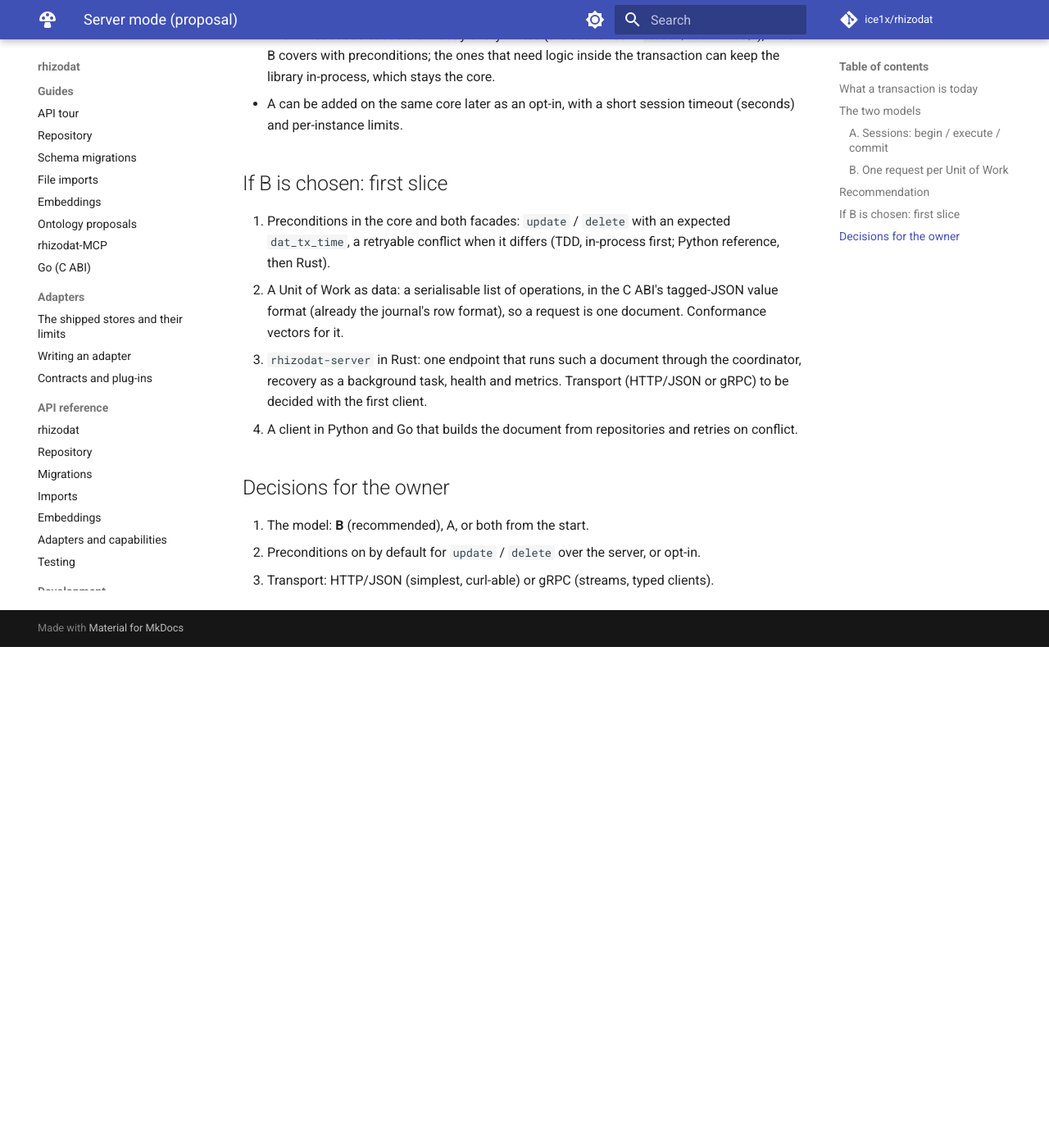
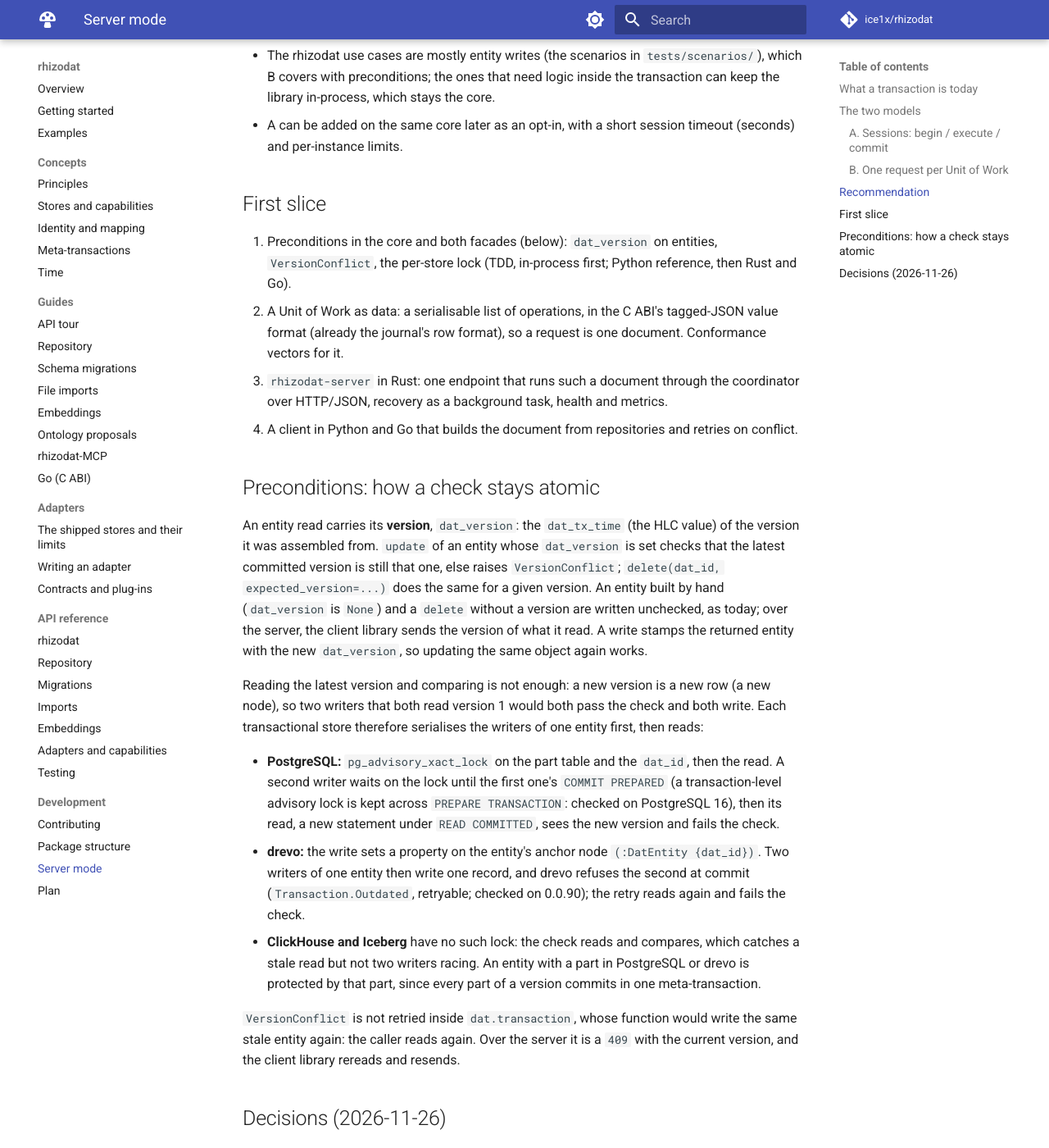
Before and after one commit to ice1x/rhizodat, an MkDocs documentation site: the page built from docs/development/server.md, in a window 1280 px wide and 1400 px high, scrolled down 1953 px. Shown: the whole window at 82% size. Built offline with MkDocs 1.6.1 and Material for MkDocs 9.7.7, drawn with Linux system fonts in a browser that asks for light colours; comment, search, counter and statistics services are not loaded; before the commit the page ends 2742 px from its top, so only the background shows below that; some of the changed text lies outside the part shown.

Commit message:
Docs: server mode decided; how a version precondition stays atomic
The owner decided the server's transaction model on 2026-11-26: one
request per Unit of Work (model B), preconditions on by default, HTTP/JSON.

docs/development/server.md:
- status "decided", the decisions section replaces the open questions,
  and the first slice is the build order (transport settled);
- new section on preconditions: entities carry dat_version (the HLC
  dat_tx_time of the version read); update checks it, delete takes
  expected_version; VersionConflict is not retried inside
  dat.transaction (the caller rereads), and is a 409 over the server.
- Why reading and comparing is not enough (a new version is a new row,
  so two writers from version 1 both pass), and the per-store lock that
  serialises writers of one entity first:
  - PostgreSQL: pg_advisory_xact_lock, kept across PREPARE TRANSACTION
    until COMMIT PREPARED (probed on the compose PostgreSQL 16);
  - drevo: a property set on the entity's DatEntity anchor, so two
    writers conflict at commit (Transaction.Outdated, probed on 0.0.90);
  - ClickHouse/Iceberg: compare only; protected through a PostgreSQL or
    drevo part of the same entity.

docs/plan.md links the decision; mkdocs.yml drops "(proposal)".

```diff
--- a/docs/development/server.md
+++ b/docs/development/server.md
@@ -1,8 +1,9 @@
-# Server mode: the transaction model (proposal)
+# Server mode: the transaction model
 
-Status: **proposal, for the owner's decision**. Nothing here is built yet. It
-settles the open question in the [plan](../plan.md#server-mode-after-v01):
-how a client's transaction runs over the network.
+Status: **decided 2026-11-26** (model B, preconditions on by default,
+HTTP/JSON); being built in the order of the first slice below. It settles the
+open question in the [plan](../plan.md#server-mode-after-v01): how a client's
+transaction runs over the network.
 
 ## What a transaction is today
 
@@ -85,23 +86,61 @@ and answers with the outcome.
 - A can be added on the same core later as an opt-in, with a short session
   timeout (seconds) and per-instance limits.
 
-## If B is chosen: first slice
+## First slice
 
-1. Preconditions in the core and both facades: `update` / `delete` with an
-   expected `dat_tx_time`, a retryable conflict when it differs (TDD, in-process
-   first; Python reference, then Rust).
+1. Preconditions in the core and both facades (below): `dat_version` on
+   entities, `VersionConflict`, the per-store lock (TDD, in-process first;
+   Python reference, then Rust and Go).
 2. A Unit of Work as data: a serialisable list of operations, in the C ABI's
    tagged-JSON value format (already the journal's row format), so a request is
    one document. Conformance vectors for it.
 3. `rhizodat-server` in Rust: one endpoint that runs such a document through the
-   coordinator, recovery as a background task, health and metrics. Transport
-   (HTTP/JSON or gRPC) to be decided with the first client.
+   coordinator over HTTP/JSON, recovery as a background task, health and
+   metrics.
 4. A client in Python and Go that builds the document from repositories and
    retries on conflict.
 
-## Decisions for the owner
+## Preconditions: how a check stays atomic
 
-1. The model: **B** (recommended), A, or both from the start.
-2. Preconditions on by default for `update` / `delete` over the server, or
-   opt-in.
-3. Transport: HTTP/JSON (simplest, curl-able) or gRPC (streams, typed clients).
+An entity read carries its **version**, `dat_version`: the `dat_tx_time` (the
+HLC value) of the version it was assembled from. `update` of an entity whose
+`dat_version` is set checks that the latest committed version is still that
+one, else raises `VersionConflict`; `delete(dat_id, expected_version=...)`
+does the same for a given version. An entity built by hand (`dat_version` is
+`None`) and a `delete` without a version are written unchecked, as today; over
+the server, the client library sends the version of what it read. A write stamps the
+returned entity with the new `dat_version`, so updating the same object again
+works.
+
+Reading the latest version and comparing is not enough: a new version is a new
+row (a new node), so two writers that both read version 1 would both pass the
+check and both write. Each transactional store therefore serialises the
+writers of one entity first, then reads:
+
+- **PostgreSQL:** `pg_advisory_xact_lock` on the part table and the `dat_id`,
+  then the read. A second writer waits on the lock until the first one's
+  `COMMIT PREPARED` (a transaction-level advisory lock is kept across
+  `PREPARE TRANSACTION`: checked on PostgreSQL 16), then its read, a new
+  statement under `READ COMMITTED`, sees the new version and fails the check.
+- **drevo:** the write sets a property on the entity's anchor node
+  `(:DatEntity {dat_id})`. Two writers of one entity then write one record, and
+  drevo refuses the second at commit (`Transaction.Outdated`, retryable;
+  checked on 0.0.90); the retry reads again and fails the check.
+- **ClickHouse and Iceberg** have no such lock: the check reads and compares,
+  which catches a stale read but not two writers racing. An entity with a part
+  in PostgreSQL or drevo is protected by that part, since every part of a
+  version commits in one meta-transaction.
+
+`VersionConflict` is not retried inside `dat.transaction`, whose function
+would write the same stale entity again: the caller reads again. Over the
+server it is a `409` with the current version, and the client library rereads
+and resends.
+
+## Decisions (2026-11-26)
+
+1. The model: **B**, one request per Unit of Work; sessions (A) may come later
+   as an opt-in.
+2. Preconditions: **on by default** (an entity that was read carries its
+   `dat_version`, and `update` / `delete` check it), in-process and over the
+   server alike.
+3. Transport: **HTTP/JSON**.
--- a/mkdocs.yml
+++ b/mkdocs.yml
@@ -78,7 +78,7 @@ nav:
   - Development:
       - Contributing: development/index.md
       - Package structure: development/package.md
-      - "Server mode (proposal)": development/server.md
+      - "Server mode": development/server.md
       - Plan: plan.md
 
 validation:
```
Also changed, not shown: docs/plan.md (+3 -2 lines).
